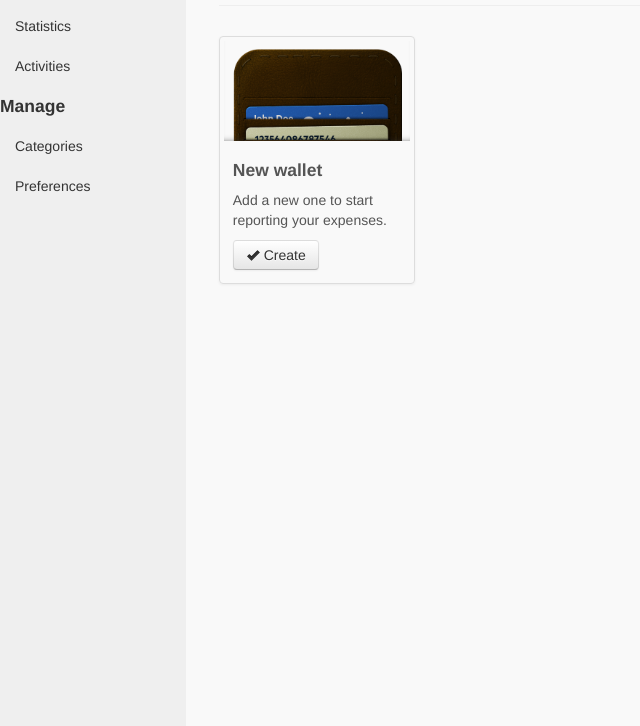
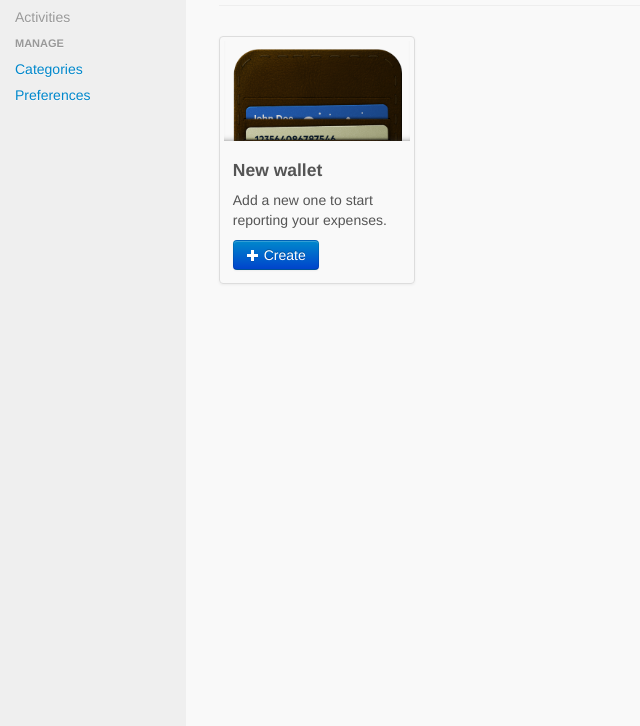
Before and after one commit to victorhqc/ExpMan, a plain HTML site: page index.html in a window 1280 px wide. Shown: the part 74-800 px from the top of the page, without its empty margins (0-640 px from the left). Drawn offline with Linux system fonts and the light colour scheme.

Commit message:
Fixed minor bug in menu and removed console logs.

```diff
--- a/css/style.css
+++ b/css/style.css
@@ -19,31 +19,6 @@ body {
 	background: #efefef;
 }
 
-#sidebarMenu{
-	list-style: none;
-	margin: 0;
-}
-
-#sidebarMenu li{
-	cursor: default;
-	padding: 10px 15px;
-}
-
-#wallet-container {
-	width: 80%;
-}
-
-.clicked {
-	/*box-shadow: inset 0 0 6px -1px #333;*/
-	background-color: #ccc;
-}
-
-.wallet {
-	min-height: 233px;
-	position: relative;
-	float: left;
-}
-
 .img-wallet {
 	width: 100%;
 	height: 100px;
@@ -62,12 +37,3 @@ body {
 	-o-transition: background-position 0.2s ease-in-out;
 	transition: background-position 0.2s ease-in-out;
 }
-
-.wallet:hover .img-wallet {
-	background-position: 0 -8px;
-	-webkit-transition: background-position 0.2s ease-in-out;
-	-moz-transition: background-position 0.2s ease-in-out;
-	-ms-transition: background-position 0.2s ease-in-out;
-	-o-transition: background-position 0.2s ease-in-out;
-	transition: background-position 0.2s ease-in-out;
-}
--- a/lib/Wallet.class.js
+++ b/lib/Wallet.class.js
@@ -9,6 +9,8 @@
 			dateCreated:{},
 			container: 'body',
 			button: 'new-btn-wallet',
+			buttonClass: 'btn',
+			icon: 'icon-ok',
 			callback: function(){}
 		}
 
@@ -61,10 +63,10 @@
 		block.appendChild(description);
 
 		var btn = document.createElement('button');
-		btn.className = 'btn';
+		btn.className = this.buttonClass;
 
 		var icon = document.createElement('i');
-		icon.className = 'icon-ok';
+		icon.className = this.icon;
 		btn.appendChild(icon);
 		var txtBtn = document.createElement('span');
 		txtBtn.setAttribute('data-ltag', this.button);
--- a/templates/web/css/style.css
+++ b/templates/web/css/style.css
@@ -2,3 +2,22 @@
 	max-height: 75%;
 	overflow: auto;
 }
+
+#wallet-container {
+	width: 80%;
+}
+
+.wallet {
+	min-height: 233px;
+	position: relative;
+	float: left;
+}
+
+.wallet:hover .img-wallet {
+	background-position: 0 -8px;
+	-webkit-transition: background-position 0.2s ease-in-out;
+	-moz-transition: background-position 0.2s ease-in-out;
+	-ms-transition: background-position 0.2s ease-in-out;
+	-o-transition: background-position 0.2s ease-in-out;
+	transition: background-position 0.2s ease-in-out;
+}
--- a/templates/web/js/main.js
+++ b/templates/web/js/main.js
@@ -1,10 +1,13 @@
 (function(){
 	"use strict";
-	buildMenu(App._data.groups);
 
-	renderWallets();
+	var init = function(){
+		this.buildMenu(App._data.groups);
+		this.menuValidation();
+		this.renderWallets();
+	};
 
-	function buildMenu(groups){
+	init.prototype.buildMenu = function(groups){
 		var id =  Template.template.menu.getId();
 		var menu = document.getElementById(id);
 
@@ -13,27 +16,34 @@
 
 		//Building categories
 		for(var g in groups){
+			var ul = document.createElement('ul');
+			ul.className = 'nav nav-list';
+			ul.id = 'sidebarMenu';
 			if(groups.hasOwnProperty(g)){
-				var title = document.createElement('h4');
+				//Build modules
+
+				var title = document.createElement('li');
+				title.className = 'nav-header';
 				title.setAttribute('data-ltag', g);
-				menu.appendChild(title);
+				ul.appendChild(title);
 
-				//Build modules
-				var ul = document.createElement('ul');
-				ul.id = 'sidebarMenu';
 				for(var gm in groups[g]){
 					if(groups[g].hasOwnProperty(gm)){
 						var module = document.createElement('li');
-						module.setAttribute('data-ltag', gm);
-						module.setAttribute('data-module', gm);
+						var a = document.createElement('a');
+						a.href = '#';
+						a.setAttribute('data-group', g);
+						a.setAttribute('data-ltag', gm);
+						a.setAttribute('data-module', gm);
+						module.appendChild(a);
 
-						module.addEventListener('click', function(){
-							this.setAttribute('disabled', 'disabled');
-							var elms = menu.getElementsByTagName('li');
-							addClass(this, 'clicked');
+						a.addEventListener('click', function(){
+							if(hasClass(this, 'muted') === null){
+								var elms = menu.getElementsByTagName('a');
+								addClass(this.parentNode, 'active');
 								for(var i = 0, len = elms.length; i < len; i++){
 									if(elms[i] !== this){
-									removeClass(elms[i], 'clicked');
+										removeClass(elms[i].parentNode, 'active');
 									}
 								}
 
@@ -44,8 +54,9 @@
 								};
 								var This = this;
 								App.current.init(js, function(){
-								This.removeAttribute('disabled');
+
 								});
+							}
 						})
 
 						ul.appendChild(module);
@@ -56,32 +67,61 @@
 		}
 	}
 
+	init.prototype.menuValidation = function(){
+		//Only when a walet is selected the main buttons will be active.
+		var navs = document.querySelectorAll('#sidebarMenu a[data-group="use"]');
+		var block = false;
+		if(App.selectedWallet === undefined){
+			//Block menu
+			block = true;
+		}
+
+		for(var i = 0, len = navs.length; i < len; i++){
+			var nav = navs[i];
+			if(block === true){
+				addClass(nav, 'muted');
+			}else{
+				removeClass(nav, 'muted');
+			}
+		}
+	}
+
 	//Creates the DOM for wallets
-	function renderWallets(){
+	init.prototype.renderWallets = function(){
 		var wallets = App.wallets;
 
-		var wallet = newBlankWallet();
+		var wallet = this.newBlankWallet();
 
 		for(var i = 0, len = wallets.length; i < len; i++){
 			var w = wallets[i];
-			renderWallet(w);
+			this.renderWallet(w);
 		}
 
 		//Add text to the "new-wallet"
 		App.language.translate();
 	}
 
-	function renderWallet(d){
+	init.prototype.renderWallet = function(d){
 		d.container = '#wallet-container';
+		var t = this;
 		d.callback = function(wallet, btn){
 			App.selectedWallet = wallet;
+			if(App._wallet !== undefined){
+				App._wallet.close();
+			}
+			var request = window.indexedDB.open(wallet.name);
+			request.onsuccess = function(event) {
+				App._wallet = request.result;
+			};
+			t.menuValidation();
 		};
 		var wallet = new Wallet(d);
 	}
 
-	function newBlankWallet(){
+	init.prototype.newBlankWallet = function(){
 		//Blank wallet
-		var j = {container:'#wallet-container', callback:function(wallet){
+		var This = this;
+		var j = {container:'#wallet-container', icon:'icon-white icon-plus', buttonClass:'btn btn-primary', callback:function(wallet){
 			var title = App.language.getMainText('create-title');
 			var description = App.language.getMainText('create-description');
 			var jm = {title:title, message:description, createHelper: function(modal){
@@ -117,7 +157,7 @@
 					btnok.addEventListener('click', function(){
 						var js = {name: inp.value, description:textarea.value};
 						var data = {modal: modal, wallet:wallet, data:js};
-						createWallet(data);
+						This.createWallet(data);
 					});
 				});
 			}};
@@ -128,7 +168,7 @@
 		return addWallet;
 	}
 
-	function createWallet(d){
+	init.prototype.createWallet = function(d){
 		var walletStructure = App._data.walletStructure;
 		walletStructure.name = d.data.name;
 		var today = new Date();
@@ -143,4 +183,6 @@
 		});
 	}
 
+	new init();
+
 })();
--- a/templates/web/modules/categories/js/main.js
+++ b/templates/web/modules/categories/js/main.js
@@ -130,7 +130,6 @@
 	}
 
 	init.prototype.fillCategories = function(ul, act){
-		console.log('incomes', act);
 		ul.innerHTML = '';
 		for(var i = 0, len = act.length; i < len; i++){
 			var a = act[i];
```
Also changed, not shown: lib/Data.class.js. Lines whose indentation alone changed are shown as unchanged.
